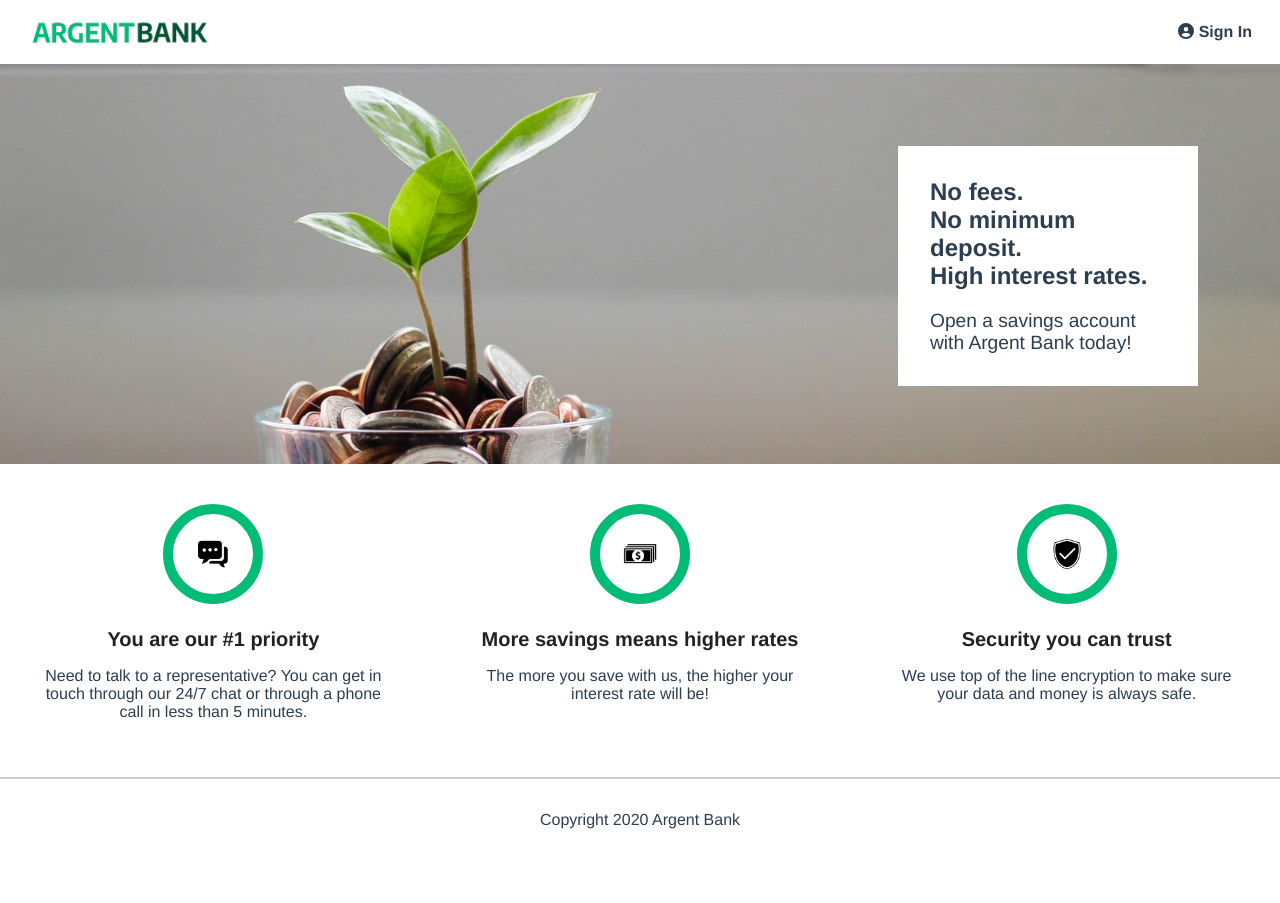
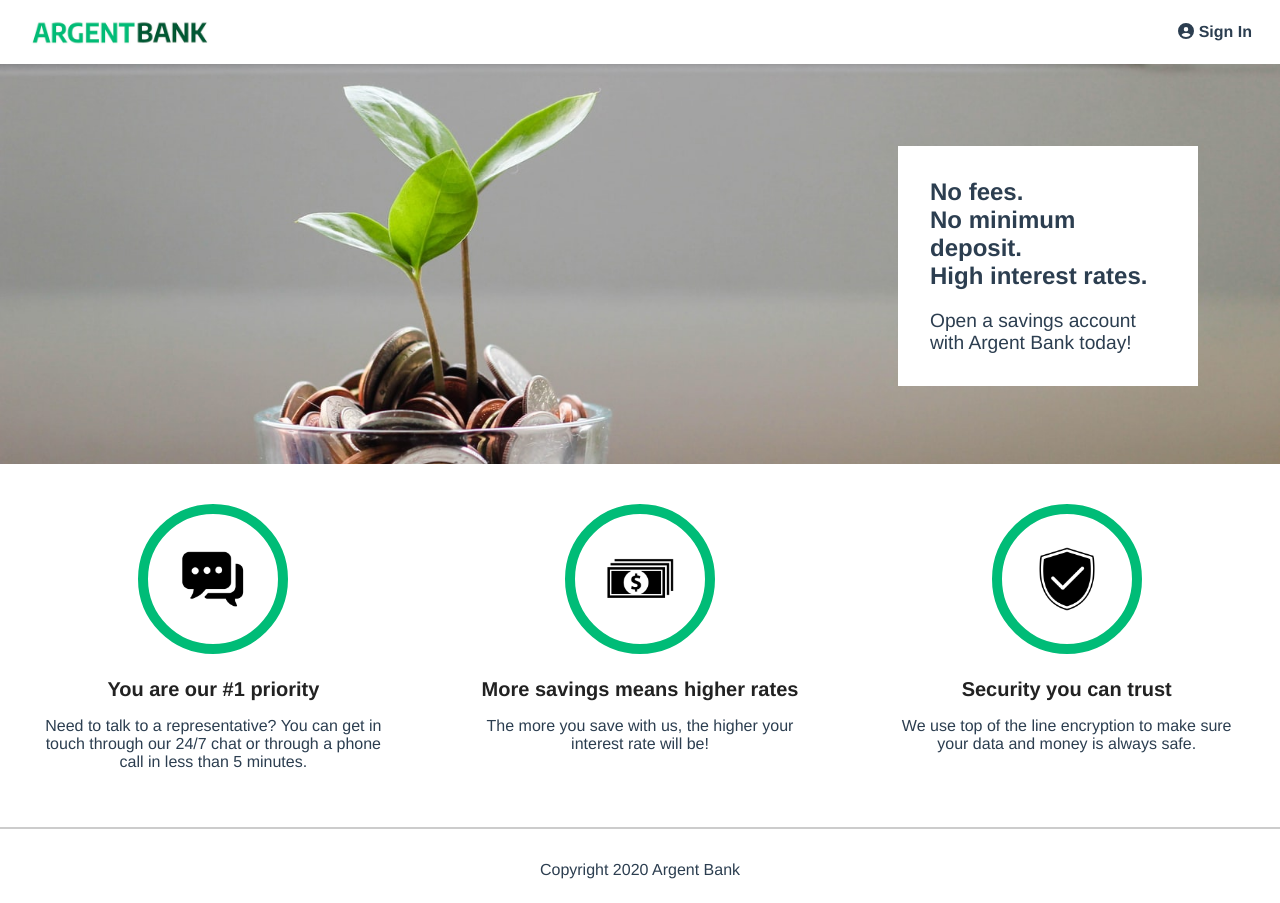
Before and after one commit to Cdrohm/Argent-Bank, a React (Create React App) app: page / in a window 1280 px wide. Before the commit the page ends 853 px from the top, so only its background shows below. Built offline with nearby package versions, Linux system fonts and the light colour scheme.

Commit message:
modif sass

```diff
--- a/src/pages/Home.js
+++ b/src/pages/Home.js
@@ -1,6 +1,5 @@
 import { useEffect } from "react";
 import { useDispatch } from "react-redux";
-//import { background } from '../assets/bank-tree.jpeg'
 import { initProfile } from '../utils/slice/userIdSlice'
 import Feature from '../components/home/Feature'
 /**
--- a/src/pages/Sign-in.js
+++ b/src/pages/Sign-in.js
@@ -3,6 +3,7 @@ import { useNavigate, Link } from 'react-router-dom'
 import { useDispatch, useSelector } from 'react-redux'
 import { signinUser, setRememberMe, getUserProfile } from "../utils/slice/userIdSlice"
 import { rememberMeSelector, statusSelector, userInfosSelector } from "../utils/selectors"
+import { FontAwesomeIcon } from '@fortawesome/react-fontawesome'
 
 
 /**
@@ -98,7 +99,7 @@ const Signin = () => {
   return (
     <main className="main bg-dark">
       <section className="sign-in-content">
-        <i className="fa fa-user-circle sign-in-icon"></i>
+      <FontAwesomeIcon className='fa fa-circle-user' icon="circle-user" />
         <h1>Sign In</h1>
         <form onSubmit={e => logIn(e)}>
           <div className="input-wrapper">
--- a/src/style/components/_main.scss
+++ b/src/style/components/_main.scss
@@ -86,7 +86,7 @@
 }
 
 .feature-icon {
-    width: 100px;
+    width: 150px;
     border: 10px solid #00bc77;
     border-radius: 50%;
     padding: 1rem;
--- a/src/style/index.css
+++ b/src/style/index.css
@@ -146,7 +146,7 @@
 }
 
 .feature-icon {
-  width: 100px;
+  width: 150px;
   border: 10px solid #00bc77;
   border-radius: 50%;
   padding: 1rem;
```
